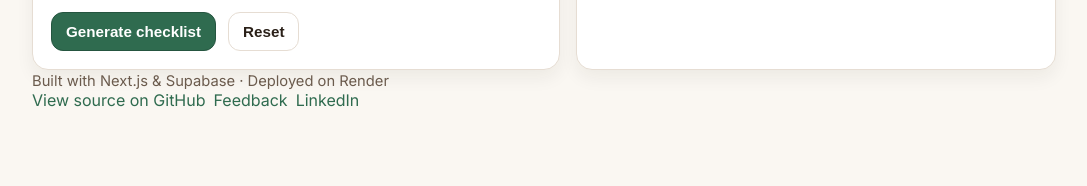
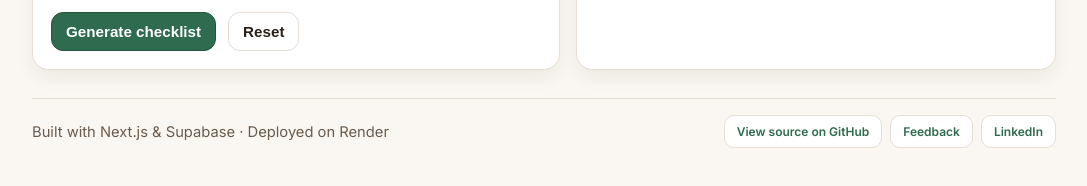
Before and after one commit to benjaminshoemaker/HomeMaintenanceChecklist, a Next.js app: page / in a window 1280 px wide. Shown: the part 374-560 px from the top of the page, without its empty margins (96-1183 px from the left). Built offline with nearby package versions, Linux system fonts and the light colour scheme; no server answers.

Commit message:
Fix links and sizing

```diff
--- a/app/globals.css
+++ b/app/globals.css
@@ -1,13 +1,13 @@
 /* ===== Craftsman Warm theme ===== */
 :root {
-  --bg: #faf7f2;         /* warm off‑white */
-  --surface: #ffffff;    /* cards/modals */
+  --bg: #faf7f2;
+  --surface: #ffffff;
   --card: #ffffff;
-  --text: #2a2018;       /* deep brown */
-  --muted: #6b5b4d;      /* warm gray-brown */
-  --primary: #2f6b4f;    /* deep green */
+  --text: #2a2018;
+  --muted: #6b5b4d;
+  --primary: #2f6b4f;
   --primary-600: #255540;
-  --border: #e6ddd3;     /* tan border */
+  --border: #e6ddd3;
 }
 
 /* ---- Base styles ---- */
@@ -24,12 +24,8 @@ a:hover { text-decoration: underline; }
 
 .container { max-width: 1080px; margin: 0 auto; padding: 28px; }
 
-.header {
-  display: flex; align-items: center; justify-content: space-between;
-  margin-bottom: 20px;
-}
+.header { display: flex; align-items: center; justify-content: space-between; margin-bottom: 20px; }
 .brand { display: flex; align-items: center; gap: 12px; }
-
 .title { font-weight: 700; letter-spacing: 0.2px; }
 
 .card {
@@ -51,15 +47,10 @@ a:hover { text-decoration: underline; }
   color: var(--text); border-radius: 12px; padding: 10px 12px; font-size: 1rem;
 }
 .badge {
-  display: inline-flex;
-  align-items: center;
-  font-size: 0.8rem;
-  color: var(--muted);
+  display: inline-flex; align-items: center;
+  font-size: 0.8rem; color: var(--muted);
   border: 1px solid var(--border);
-  padding: 6px 12px;
-  border-radius: 999px;
-  background: #fff;
-  line-height: 1;
+  padding: 6px 12px; border-radius: 999px; background: #fff; line-height: 1;
 }
 .small { font-size: 0.92rem; color: var(--muted); }
 
@@ -80,8 +71,7 @@ button {
 }
 
 .task {
-  padding: 14px; border: 1px solid var(--border); border-radius: 14px;
-  background: #fff;
+  padding: 14px; border: 1px solid var(--border); border-radius: 14px; background: #fff;
 }
 .task h4 { margin: 0 0 6px 0; }
 .task .meta { font-size: 0.9rem; color: var(--muted); }
@@ -102,12 +92,30 @@ hr { border: none; border-top: 1px solid var(--border); margin: 16px 0; }
 .header .row { align-items: center; }
 
 /* Make task “how‑to” links bold + underlined and clearly colored */
-a.howto-link {
-  font-weight: 700;
-  text-decoration: underline;
-  color: var(--primary-600);
+a.howto-link { font-weight: 700; text-decoration: underline; color: var(--primary-600); }
+a.howto-link:hover { opacity: 0.9; text-decoration: underline; }
+
+/* Footer */
+.site-footer {
+  margin-top: 28px;
+  padding-top: 16px;
+  border-top: 1px solid var(--border);
+  display: flex;
+  align-items: center;
+  justify-content: space-between;
+  gap: 12px;
+  color: var(--muted);
 }
-a.howto-link:hover {
-  opacity: 0.9;
-  text-decoration: underline;
+.gh-link {
+  display: inline-flex;
+  align-items: center;
+  gap: 8px;
+  border: 1px solid var(--border);
+  padding: 8px 12px;
+  border-radius: 10px;
+  background: #fff;
+  text-decoration: none;
+  font-weight: 600;
+  font-size: 0.75rem;
 }
+.gh-link:hover { background: #f6efe6; text-decoration: none; }
```
